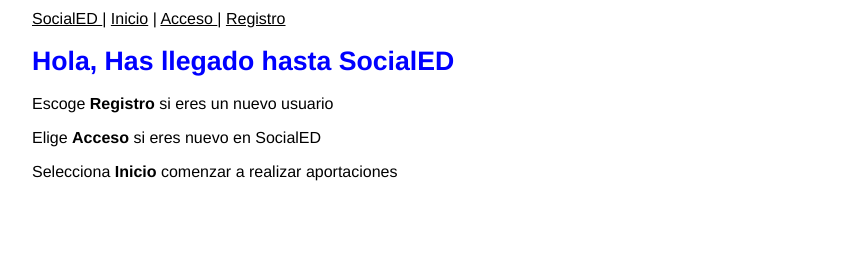
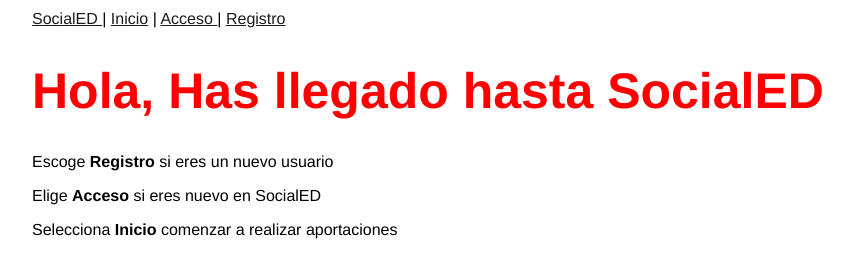
Before and after one commit to JAlbertoLeal/SocialED, a plain HTML site: page static/index.html in a window 1280 px wide. Shown: the whole page, without its empty margins (6-859 px from the left). Drawn offline with Linux system fonts and the light colour scheme; files that its build step writes are made by us from their sources.

Commit message:
Cambio estilo

```diff
--- a/static/css/socialed-style.css
+++ b/static/css/socialed-style.css
@@ -9,18 +9,17 @@
   margin: 10px;
 }
 a:link{
- color:black;
+ color:rgb(29, 26, 26);
 
  }
 a:hover {
   color:green;
 }
 h1 {
-   color:blue;
-   font-size:20pt;
+   color:red;
+   font-size:50px
+}
 
-
-}
 form {
 
 
```
